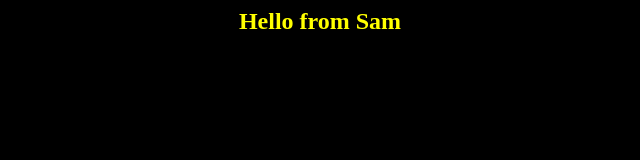
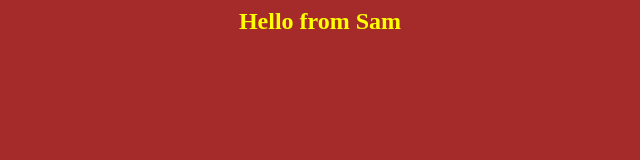
Before and after one commit to hsamvel/app-for-Jenkins, a plain HTML site: page index.html in a window 1280 px wide. Shown: the whole page, without its empty margins (320-960 px from the left). Drawn offline with Linux system fonts and the light colour scheme.

Commit message:
latest background color

```diff
--- a/index.html
+++ b/index.html
@@ -1,5 +1,5 @@
 <html>
-<body bgcolor=black>
+<body bgcolor=brown>
 <center>
 <h2><font color=yellow>Hello from Sam</font></h2>
 </center>
```
